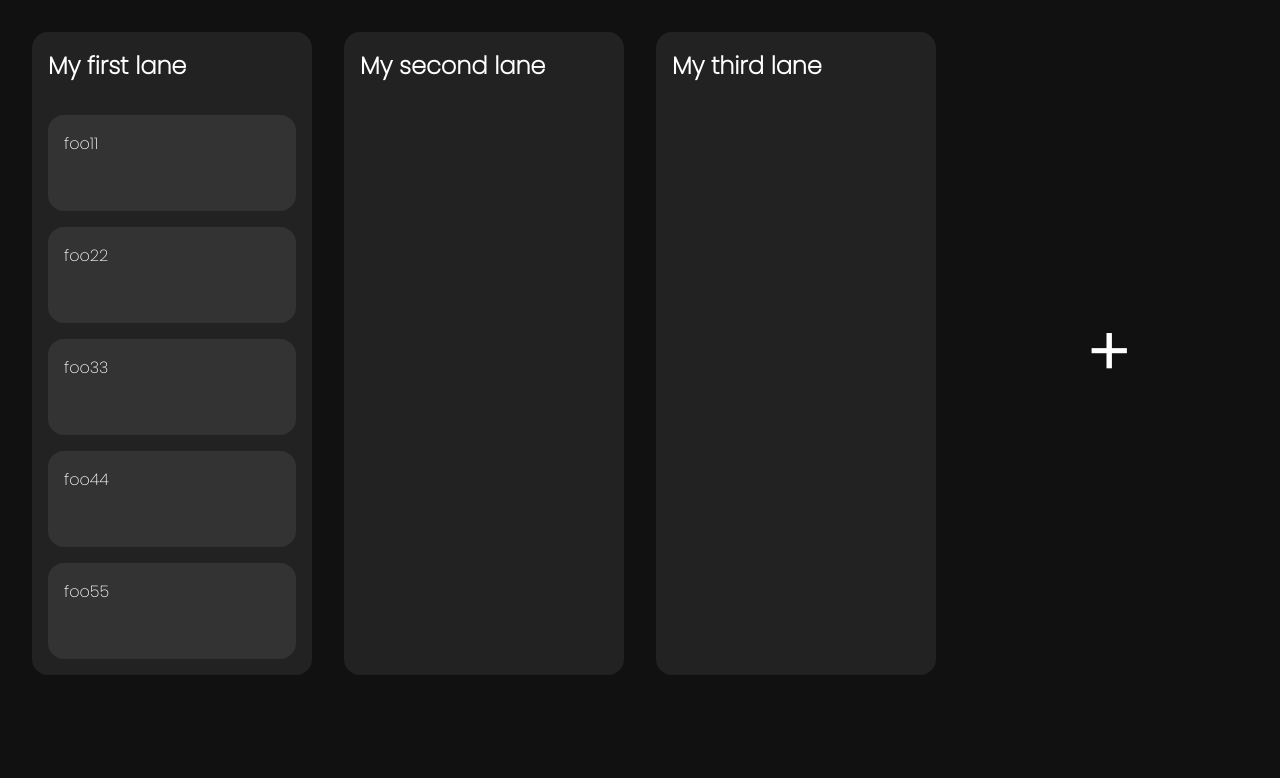
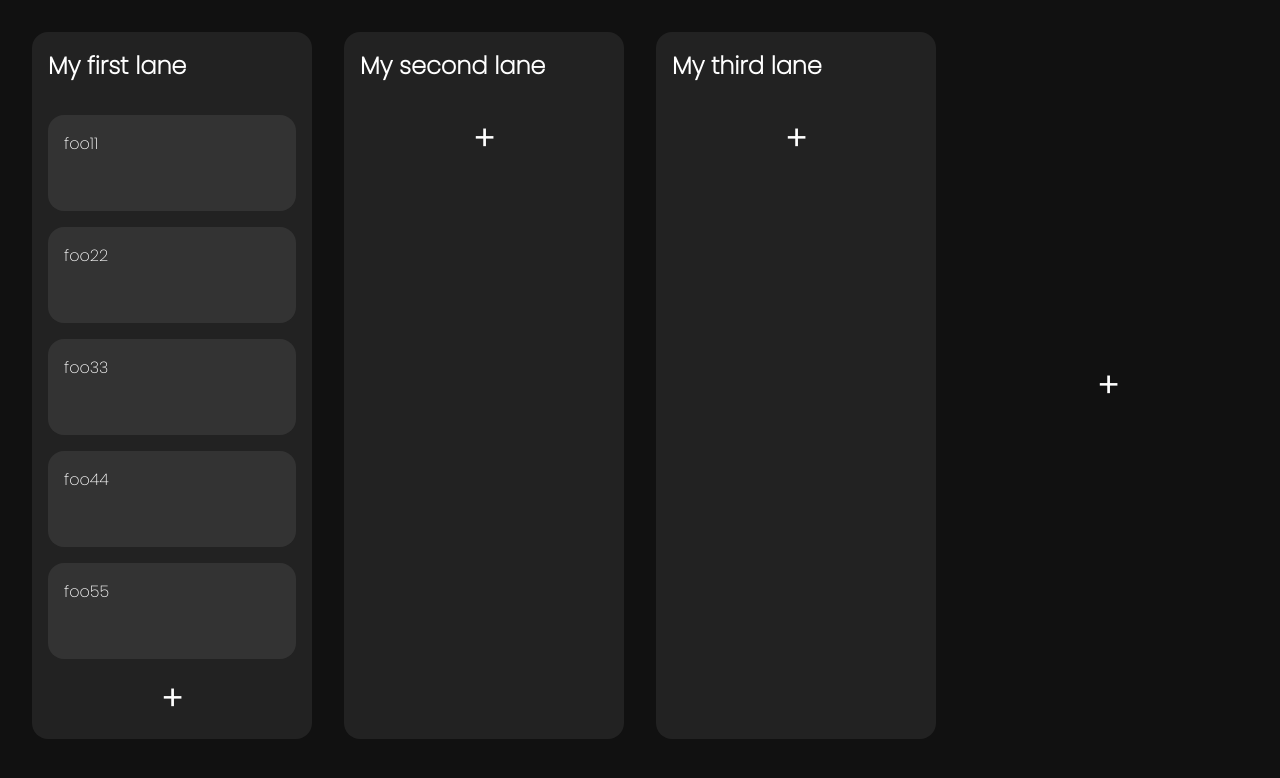
Before and after one commit to SamuelMiddendorp/SvelteBoard, a SvelteKit app: page / in a window 1280 px wide. Shown: the top 778 px of the page. Built offline with nearby package versions, Linux system fonts and the light colour scheme.

Commit message:
Adding of items

```diff
--- a/src/routes/+page.svelte
+++ b/src/routes/+page.svelte
@@ -15,12 +15,8 @@
         }
 
         // Get indexes to make direct adjustment
-        let targetLaneIndex = board.lanes.indexOf(
-            board.lanes.find((x) => x.id == id)!
-        );
-        let currentLaneIndex = board.lanes.indexOf(
-            board.lanes.find((x) => x.id == currentLaneId)!
-        );
+        let targetLaneIndex = board.lanes.findIndex(l => l.id == id);
+        let currentLaneIndex = board.lanes.findIndex(l => l.id == currentLaneId);
 
         // Get lanes
         let targetLane = board.lanes[targetLaneIndex];
@@ -52,6 +48,13 @@
         let newLane = { id: uuidv4(), title: "sample lane", items: [] };
         board.lanes = [...board.lanes, newLane];
     };
+
+
+    let addItem = (laneId: string) => {
+        let lane = board.lanes.find(l => l.id == laneId)!;
+        lane.items = [...lane.items, {id: uuidv4(), title: "bar", description: "sample", prio: 1 }]
+        board.lanes[board.lanes.indexOf(lane)] = lane;
+    }
 </script>
 
 <div class="board">
@@ -74,10 +77,13 @@
                         <p>{item.title}</p>
                     </div>
                 {/each}
+                <div class="center">
+                    <button on:click={() => addItem(lane.id)}>+</button>
+                </div>
             </div>
         </div>
     {/each}
-    <div class="add-lane">
+    <div class="center">
         <button on:click={() => addLane()}>+</button>
     </div>
 </div>
@@ -125,15 +131,14 @@
         background-color: #333;
         cursor: move;
     }
-
-    .add-lane {
+    .center{
         display: grid;
         place-content: center;
     }
 
-    .add-lane button {
+    button {
         all: unset;
         font-weight: 900;
-        font-size: 4rem;
+        font-size: 2rem;
     }
 </style>
```
